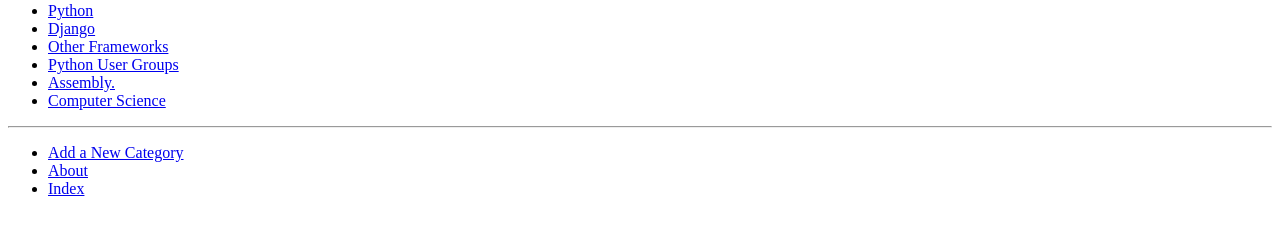
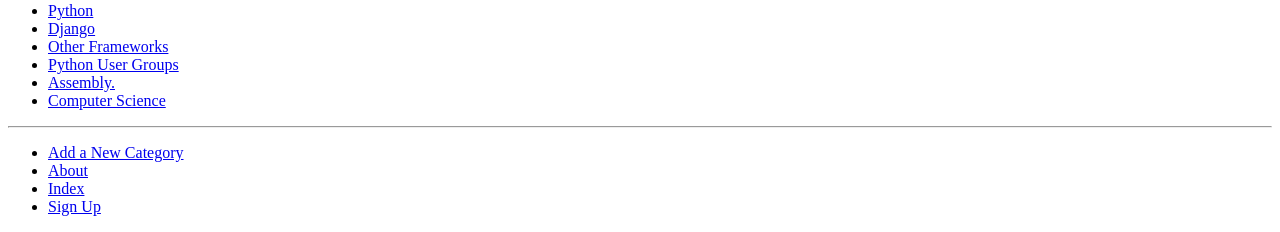
Before and after one commit to marilenaChr/tango_with_django_project., a Django app: page /about/ in a window 1280 px wide. Shown: the part 1795-2027 px from the top of the page. Before the commit the page ends 1991 px from the top, so only its background shows below. Run offline with Django 3.2, Linux system fonts and the light colour scheme; data comes from the database, SQL or seed files in the repository.

Commit message:
fixing and linking everything together

```diff
--- a/rango/urls.py
+++ b/rango/urls.py
@@ -7,8 +7,8 @@
 urlpatterns = [
     path('', views.index, name='index'),
     path('about/', views.about, name='about'),
-    path('category/<slug:category_name_slug>/', views.show_category,
-         name='show_category'),
+    path('category/<slug:category_name_slug>/', views.show_category, name='show_category'),
     path('add_category/', views.add_category, name='add_category'),
     path('category/<slug:category_name_slug>/add_page/', views.add_page, name='add_page'),
+    path('register/', views.register, name='register'),
 ]
--- a/rango/views.py
+++ b/rango/views.py
@@ -1,4 +1,4 @@
-from django.shortcuts import render
+from django.shortcuts import render, redirect
 from rango.models import Category
 from django.http import HttpResponse
 from rango.models import Page
@@ -6,6 +6,8 @@
 from django.shortcuts import redirect
 from django.urls import reverse
 from rango.forms import UserForm, UserProfileForm
+from rango.models import Category, Page
+from rango.forms import CategoryForm, PageForm, UserForm, UserProfileForm
 
 def index(request):
 
@@ -88,8 +90,8 @@
 
 
 def register(request):
+    registered = False
 
-    registered = False
     if request.method == 'POST':
         user_form = UserForm(request.POST)
         profile_form = UserProfileForm(request.POST)
@@ -104,16 +106,14 @@
 
             if 'picture' in request.FILES:
                 profile.picture = request.FILES['picture']
-                profile.save()
 
-                registered = True
-            else:
-                print(user_form.errors, profile_form.errors)
+            profile.save()
+            registered = True
+
         else:
-            user_form = UserForm()
-            profile_form = UserProfileForm()
+            print(user_form.errors, profile_form.errors)
+    else:
+        user_form = UserForm()
+        profile_form = UserProfileForm()
 
-        return render(request, 'rango/register.html',
-                  context = {'user_form': user_form,
-                             'profile_form': profile_form,
-                             'registered': registered})
+    return render(request, 'rango/register.html', context = {'user_form': user_form,'profile_form': profile_form,'registered': registered})
--- a/templates/rango/base.html
+++ b/templates/rango/base.html
@@ -29,6 +29,7 @@
                 <li><a href="{% url 'rango:add_category' %}">Add a New Category</a></li>
                 <li><a href="{% url 'rango:about' %}">About</a></li>
                 <li><a href="{% url 'rango:index' %}">Index</a></li>
+                <li><a href="{% url 'rango:register' %}">Sign Up</a></li>
             </ul>
         </div>
     </body>
```
